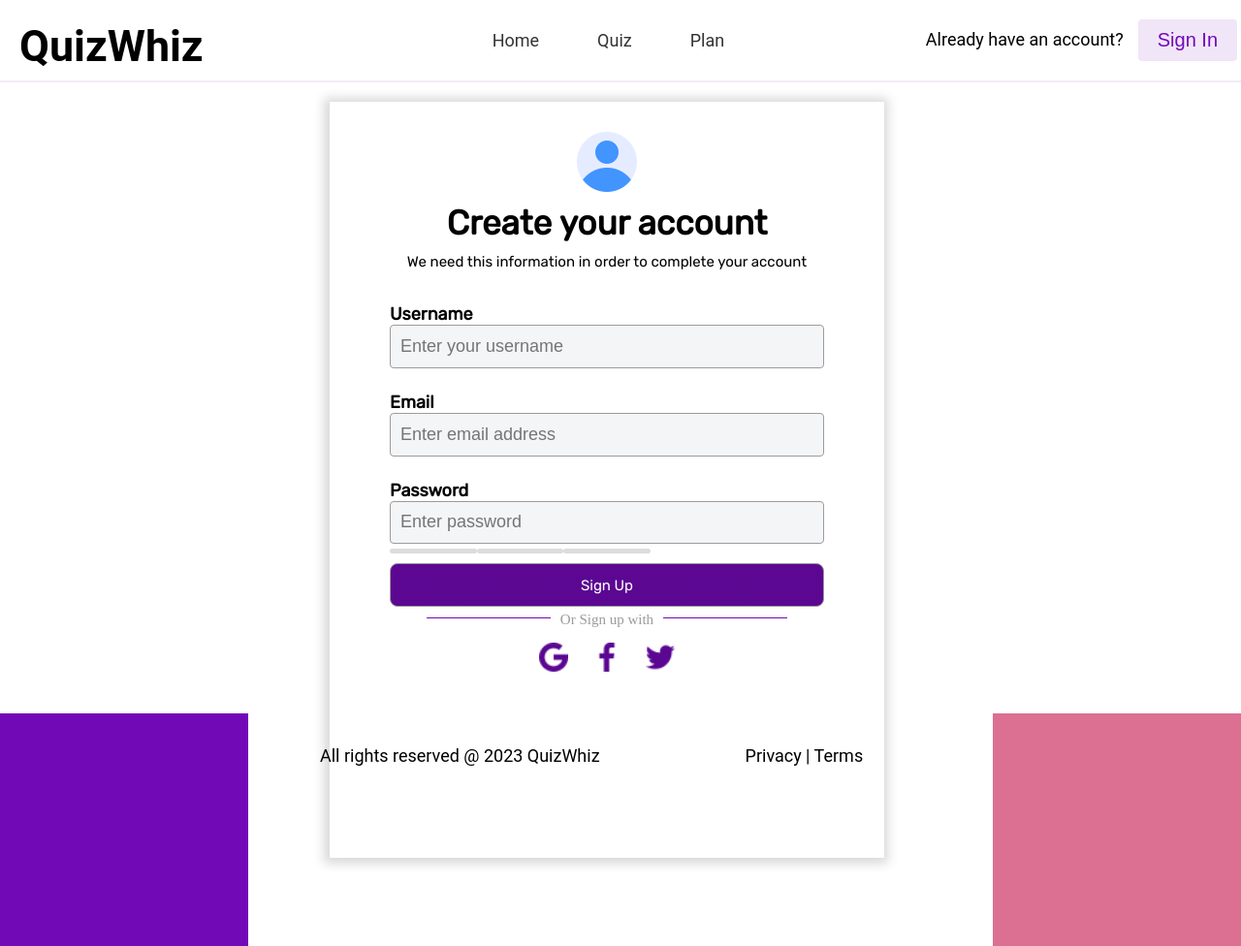
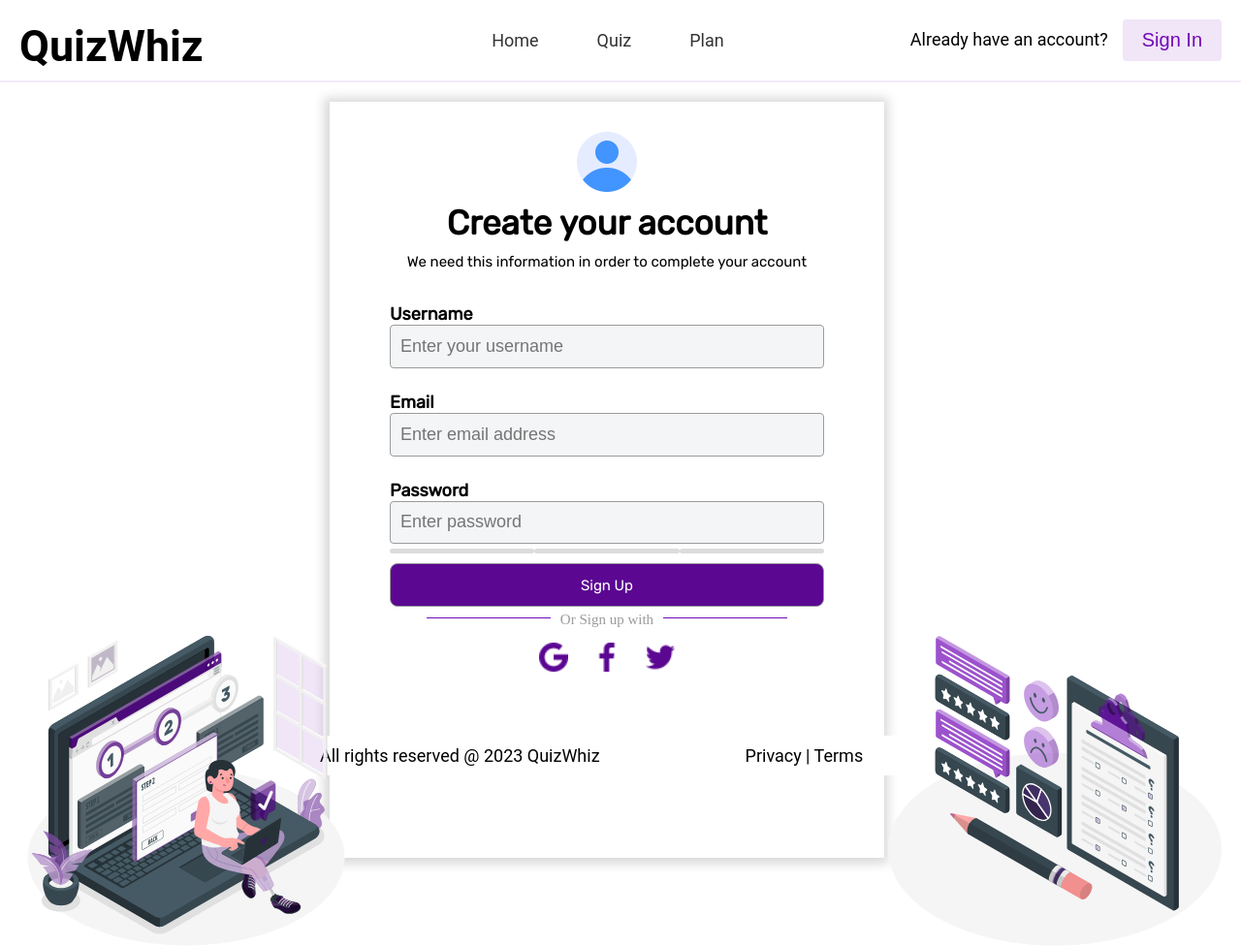
Before and after one commit to kamsi-n/InnovateX-project, a website: page index.html in a window 1280 px wide. Shown: the whole page at 97% size. Drawn offline with Linux system fonts and the light colour scheme.

Commit message:
fix footer and remove overflow error

```diff
--- a/index.html
+++ b/index.html
@@ -57,7 +57,7 @@
                 <p id="passwordInfo"></p>
             </div>
 
-            <button id="signUpBtn">Sign Up</button>
+            <button type="submit" id="signUpBtn">Sign Up</button>
         </form>
 
         <div class="signUpAlt">
@@ -73,8 +73,8 @@
         </div>
     </div>
 
-    <div id="animation1"></div>
-    <div class="animation2"></div>
+    <img id="animation1" src="./assests/Property 1=Variant4 (1).svg" alt="">
+    <img class="animation2" src="./assests/Property 1=Level 5.svg" alt="">
 
     <footer>
         <div class="footerContent">
--- a/style.css
+++ b/style.css
@@ -1,6 +1,10 @@
 * {
   margin: 0;
   padding: 0;
+}
+
+body {
+  overflow-x: hidden;
 }
 
 header {
@@ -18,7 +22,8 @@ nav {
 
 .logo h3 {
   font-size: 3.5vw;
-  margin-right: -40px;
+
+  /* margin-right: -40px; */
   width: 180px;
   height: 41.28px;
 }
@@ -26,7 +31,8 @@ nav {
 ul {
   list-style-type: none;
   display: flex;
-  margin-right: -25px;
+
+  /* margin-right: -25px; */
 }
 
 ul li {
@@ -70,7 +76,8 @@ ul li a {
   padding: 0.781vw 1.563vw;
   border-radius: 4px;
   cursor: pointer;
-  margin-right: -16px;
+
+  /* margin-right: -16px; */
   display: flex;
   flex-direction: column;
   justify-content: center;
@@ -183,7 +190,7 @@ input {
 #poor {
   background-color: #dcdcdc;
   height: 5px;
-  width: 20%;
+  width: 50%;
   margin-top: 5px;
   position: relative;
   border-radius: 5px;
@@ -192,7 +199,7 @@ input {
 #weak {
   background-color: #dcdcdc;
   height: 5px;
-  width: 20%;
+  width: 50%;
   margin-top: 5px;
   position: relative;
   border-radius: 5px;
@@ -201,7 +208,7 @@ input {
 #strong {
   background-color: #dcdcdc;
   height: 5px;
-  width: 20%;
+  width: 50%;
   margin-top: 5px;
   position: relative;
   border-radius: 5px;
@@ -256,6 +263,13 @@ input {
 .google {
   width: 30px;
   height: 30px;
+  z-index: 2;
+}
+
+.google:hover {
+  background-color: #7209b7;
+  z-index: 1;
+  padding: 5px;
 }
 
 .facebook {
@@ -269,20 +283,22 @@ input {
 }
 
 #animation1 {
-  background-color: #7209b7;
+  background-color: transparent;
   position: absolute;
-  width: 20%;
-  height: 30%;
+  width: 30%;
+  height: 40%;
   bottom: -22%;
+  z-index: 1;
 }
 
 .animation2 {
-  background-color: palevioletred;
+  background-color: transparent;
   position: absolute;
-  width: 20%;
-  height: 30%;
+  width: 30%;
+  height: 40%;
   bottom: -22%;
   right: 0;
+  z-index: 1;
 }
 
 footer {
@@ -294,7 +310,7 @@ footer {
   font-size: 1.406vw;
   color: black;
   cursor: pointer;
-  background-color: transparent;
+  background-color: white;
 }
 
 .footerContent {
```
Also changed, not shown: assests/Property 1=Level 5.svg (added), assests/Property 1=Variant4 (1).svg (added), assests/google (1).png (added).
